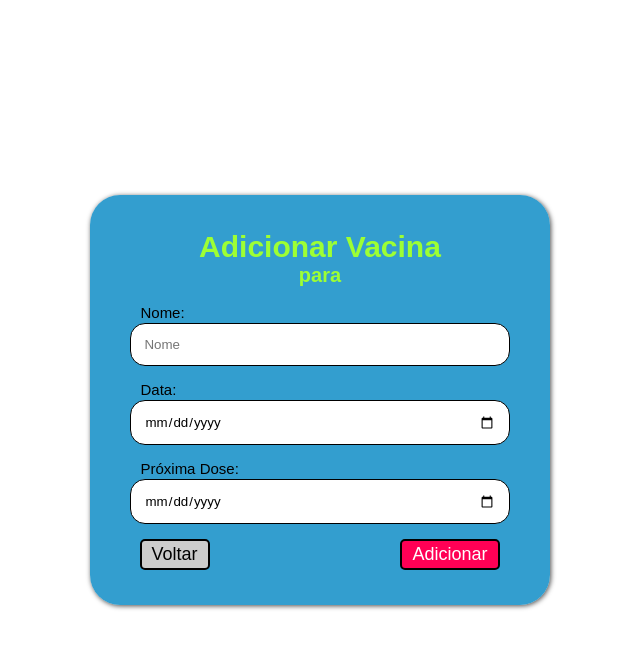
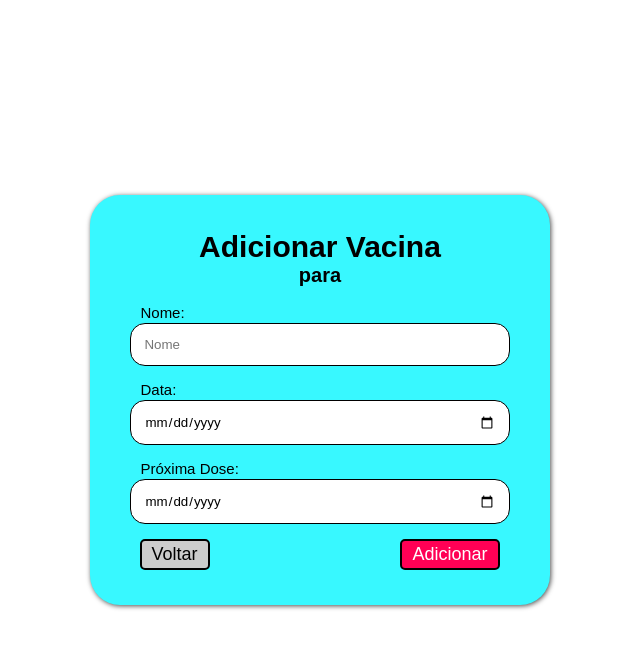
Before and after one commit to antonioz2022/ProjetoFDS, a Django app: template pet4you_app/templates/vaccine_add.html in a window 1280 px wide. Shown: the top 649 px of the page, without its empty margins (320-960 px from the left). Run offline with Django 5.2, Linux system fonts and the light colour scheme; the template is opened without the code that fills it: values that come from a table or form of the project are taken from there, others are empty.

Commit message:
Mudança no css

```diff
--- a/pet4you_app/templates/vaccine_add.html
+++ b/pet4you_app/templates/vaccine_add.html
@@ -11,7 +11,7 @@
             text-align: center;
             font-size: 30px;
             margin-top: 100px;
-            color: rgb(157, 255, 52);
+            color: rgb(0, 0, 0);
         }
 
         h2 {
@@ -19,7 +19,7 @@
             text-align: center;
             font-size: 20px;
             margin-top: -20px;
-            color: rgb(157, 255, 52);
+            color: rgb(0, 0, 0);
 
         }
 
@@ -40,7 +40,7 @@
             flex-direction: column;
             justify-content: center;
             align-items: center;
-            background: rgba(0, 134, 196, 0.8);
+            background: rgb(56, 248, 255);
             padding: 30px;
             width: 400px;
             height: 350px;
```
